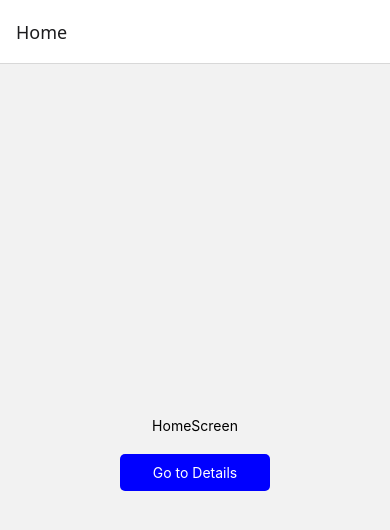
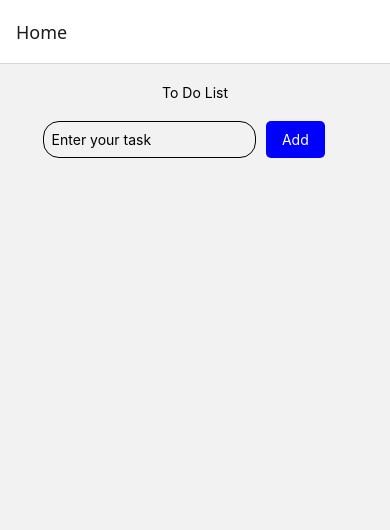
Before and after one commit to Prateek027-S/RN-CLI-Basic, a React Native app: screen /Home in a window 390 px wide. Shown: the top 530 px of the page. Built offline with nearby package versions, Linux system fonts and the light colour scheme.

Commit message:
feat: simple todo list implementation

```diff
--- a/src/screens/home/HomeScreen.jsx
+++ b/src/screens/home/HomeScreen.jsx
@@ -1,15 +1,75 @@
-import { useNavigation } from '@react-navigation/native';
-import { View, Text, TouchableOpacity, StyleSheet } from 'react-native'
+import { useEffect, useState } from 'react';
+import { View, Text, TouchableOpacity, StyleSheet, TextInput, FlatList } from 'react-native'
+import TaskItem from './components/TaskItem'
+// import { AsyncStorage } from '@react-native-async-storage/async-storage'
 
 const HomeScreen = () => {
-  const navigation = useNavigation();
+  const [inputTask, setInputTask] = useState('')
+  const [tasksList, setTasksList] = useState([])
+
+  const handleAddTask = () => {
+    if(inputTask?.trim().length) {
+      const newTaskId = Date.now()
+      setTasksList(prevTasks => [...prevTasks, {id: newTaskId, task: inputTask.trim(), completed: false}]);
+      setInputTask('');
+    }
+  }
+
+  const handleToggleComplete = (item) => {
+    const newTasksList = tasksList.map(itm => ({...itm, completed: (itm.id === item.id) ? !itm.completed : itm.completed}))
+
+    setTasksList(newTasksList)
+  }
+
+  const handleDeleteTask = (item) => {
+    const newTasksList = tasksList.filter(itm => itm.id !== item.id)
+    setTasksList(newTasksList)
+  }
+
+  /* useEffect(() => {
+    const loadTasks = async () => {
+      try {
+        const storedTasks = await AsyncStorage.getItem('TASKS');
+        if (storedTasks) {
+          setTasksList(JSON.parse(storedTasks));
+        }
+      } catch (err) {
+        console.error('Error while fetching tasks from Async Storage: ', err)
+      }
+    }
+    loadTasks()
+  }, [])
+
+  useEffect(() => {
+    const saveTasksList = async () => {
+      try {
+        await AsyncStorage.setItem('TASKS', JSON.stringify(tasksList))
+      } catch(err) {
+        console.error('Error while saving in Async Storage: ', err)
+      }
+    }
+    saveTasksList()
+  }, [tasksList]) */
 
   return (
     <View style={styles.container}>
-      <Text>HomeScreen</Text>
-      <TouchableOpacity style={styles.button} onPress={() => navigation.navigate('Details')}>
-        <Text style={{color: 'white'}}>Go to Details</Text>
-      </TouchableOpacity>
+      <Text style={{marginVertical: 20}}>To Do List</Text>
+      <View style={{flexDirection: 'row', gap: 10, marginBottom: 10}}>
+        <TextInput
+          value={inputTask}
+          onChangeText={setInputTask}
+          placeholder='Enter your task'
+          style={styles.taskInput}
+        />
+        <TouchableOpacity style={styles.button} onPress={handleAddTask}>
+          <Text style={{color: 'white'}}>Add</Text>
+        </TouchableOpacity>
+      </View>
+      <FlatList
+        data={tasksList}
+        keyExtractor={(item) => item.id.toString()}
+        renderItem={({item}) => <TaskItem item={item} toggleComplete={() => handleToggleComplete(item)} deleteTask={() => handleDeleteTask(item)} />}
+      />
     </View>
   )
 }
@@ -19,15 +79,19 @@
 const styles = StyleSheet.create({
   container: {
     flex: 1,
-    justifyContent: 'center',
     alignItems: 'center'
   },
   button: {
-    marginTop: 20,
-    padding: 10,
+    paddingVertical: 10,
+    paddingHorizontal: 16,
     backgroundColor: 'blue',
     borderRadius: 5,
-    width: 150,
     alignItems: 'center'
+  },
+  taskInput: {
+    width: '70%',
+    borderRadius: 16,
+    padding: 8,
+    borderWidth: 1
   }
 })
--- /dev/null
+++ b/src/screens/home/components/TaskItem.js
@@ -0,0 +1,39 @@
+import { View, Text, StyleSheet, TouchableOpacity } from 'react-native'
+import React from 'react'
+
+const TaskItem = ({ item, toggleComplete, deleteTask }) => {
+  return (
+    <View style={styles.taskItem}>
+      <TouchableOpacity onPress={toggleComplete}>
+        <Text style={styles.taskText(item?.completed)}>{item?.task}</Text>
+      </TouchableOpacity>
+
+      <TouchableOpacity style={styles.deleteButton} onPress={deleteTask}>
+        <Text style={{color: 'white'}}>Delete</Text>
+      </TouchableOpacity>
+    </View>
+  )
+}
+
+export default TaskItem
+
+const styles = StyleSheet.create({
+    taskItem: {
+      borderBottomWidth: 1,
+      paddingVertical: 8,
+      width: '80%',
+      flexDirection: 'row',
+      alignItems: 'center',
+      justifyContent: 'space-between'
+    },
+    taskText: (isCompleted) => ({
+      textDecorationLine: isCompleted ? 'line-through' : null
+    }),
+    deleteButton: {
+      backgroundColor: 'red',
+      paddingVertical: 10,
+      paddingHorizontal: 16,
+      borderRadius: 6,
+      alignItems: 'center'
+    }
+})
```
